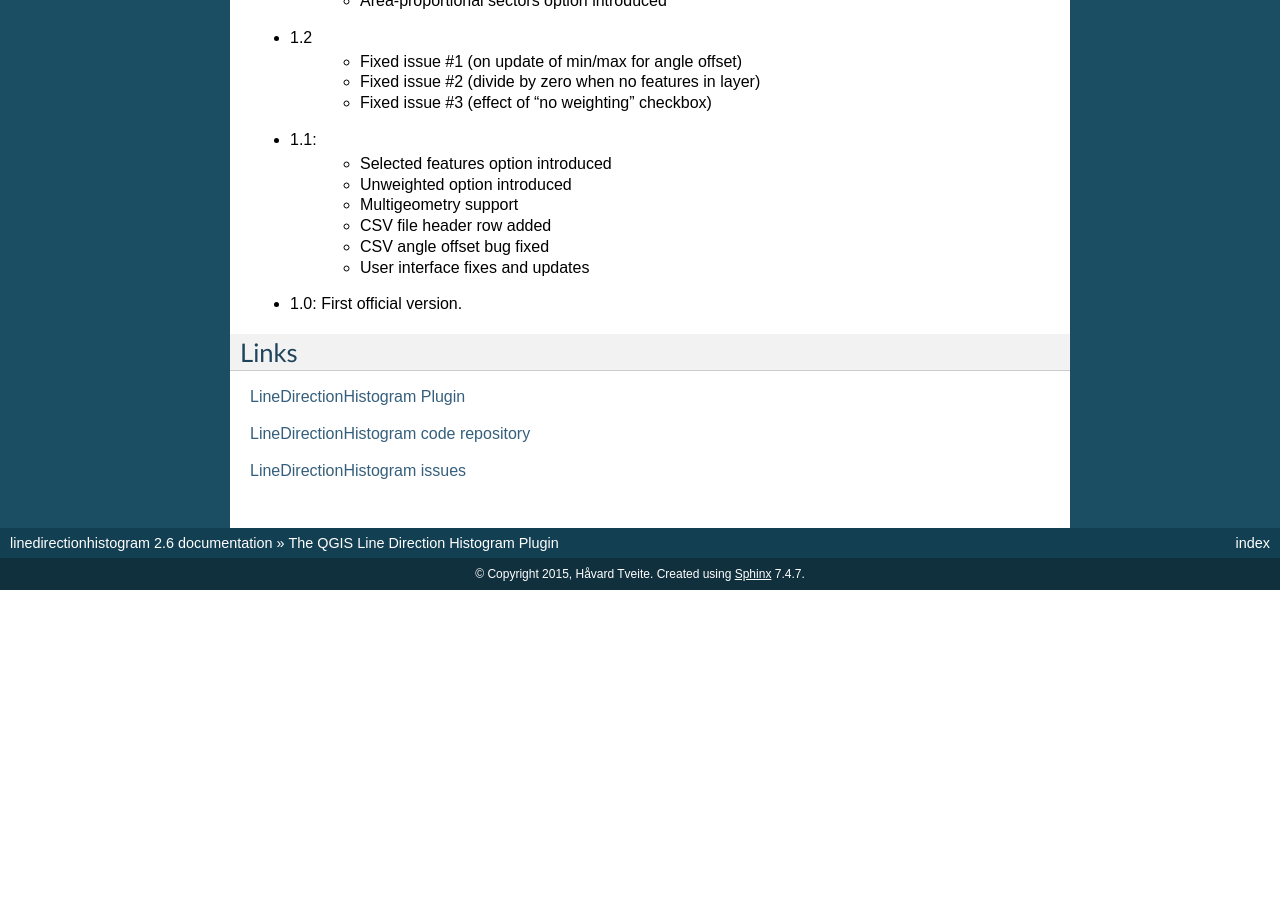
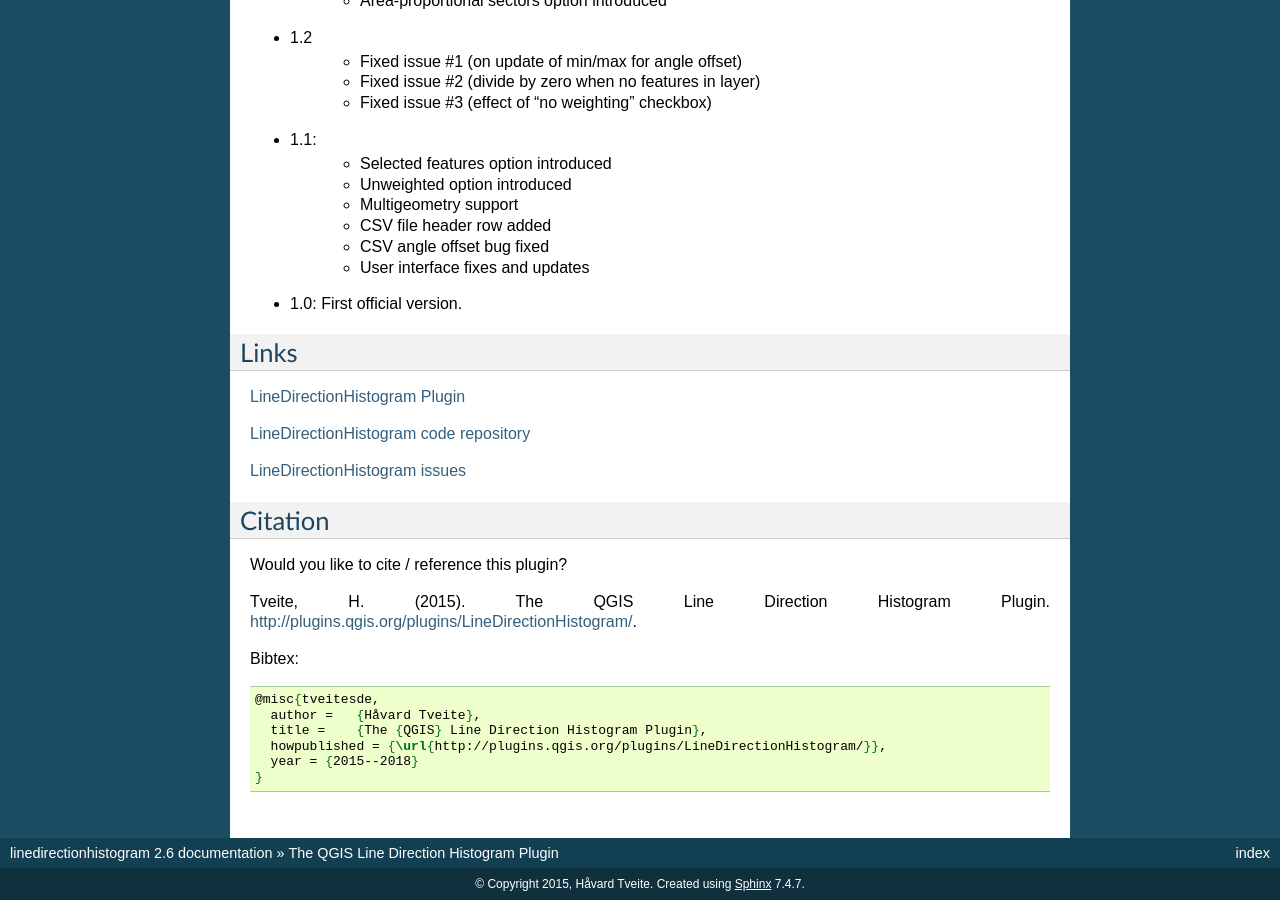
Before and after one commit to havatv/qgislinedirectionhistogramplugin, a Sphinx documentation site: the page built from help/source/index.rst, in a window 1280 px wide and 900 px high, scrolled down 5857 px. Built offline with Sphinx 7.4.7, drawn with Linux system fonts in a browser that asks for light colours; formulas are drawn with MathJax 3; before the commit the page ends 6447 px from its top, so only the background shows below that.

Commit message:
Adding citation information to the documentation - QGIS 2

```diff
--- a/help/source/index.rst
+++ b/help/source/index.rst
@@ -369,6 +369,26 @@
 
 `LineDirectionHistogram issues`_
 
+Citation
+==========
+
+Would you like to cite / reference this plugin?
+
+Tveite, H. (2015). The QGIS Line Direction Histogram Plugin.
+http://plugins.qgis.org/plugins/LineDirectionHistogram/.
+
+Bibtex:
+
+.. code-block:: latex
+
+  @misc{tveitesde,
+    author =   {Håvard Tveite},
+    title =    {The {QGIS} Line Direction Histogram Plugin},
+    howpublished = {\url{http://plugins.qgis.org/plugins/LineDirectionHistogram/}},
+    year = {2015--2018}
+  }
+
+
 .. _LineDirectionHistogram code repository: https://github.com/havatv/qgislinedirectionhistogramplugin.git
 .. _LineDirectionHistogram Plugin: https://plugins.qgis.org/plugins/LineDirectionHistogram/
 .. _LineDirectionHistogram issues: https://github.com/havatv/qgislinedirectionhistogramplugin/issues
```
